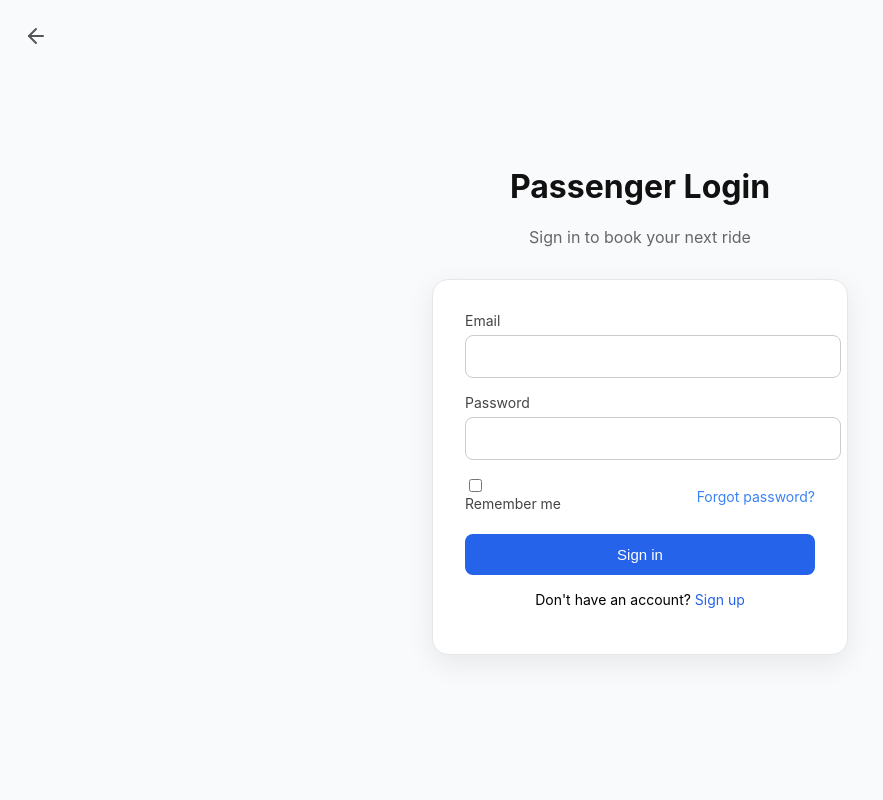
After one commit to medaminebounya/Gestion-De-Services-De-Transport-Urbain, a PHP site: page /LoginPassenger.html in a window 1280 px wide. The commit adds this page. Shown: the whole page, without its empty margins (0-883 px from the left). Run offline with PHP 8.4, Linux system fonts and the light colour scheme.

Commit message:
Added Stuff
New login page and it's own style file, did some dilly dally with some details.

```diff
--- /dev/null
+++ b/Login.css
@@ -0,0 +1,108 @@
+body {
+    margin: 0;
+    background: #f9fafb; /* Light gray */
+    font-family: 'Inter', sans-serif;
+    display: flex;
+    justify-content: center;
+    align-items: center;
+    min-height: 100vh;
+}
+
+.back-button {
+    position: absolute;
+    top: 24px;
+    left: 24px;
+    color: #555;
+    text-decoration: none;
+    transition: color .2s;
+}
+
+.back-button:hover {
+    color: #000;
+}
+
+header {
+    text-align: center;
+    margin-bottom: 32px;
+}
+
+header h1 {
+    font-size: 32px;
+    font-weight: 700;
+    color: #111;
+}
+
+header p {
+    color: #666;
+}
+
+.card {
+    background: white;
+    padding: 32px;
+    border-radius: 16px;
+    border: 1px solid #e5e7eb;
+    box-shadow: 0 8px 28px rgba(0,0,0,0.08);
+    width: 350px;
+}
+
+label {
+    font-size: 14px;
+    color: #444;
+    margin-bottom: 6px;
+    display: block;
+}
+
+input[type="email"],
+input[type="password"] {
+    width: 100%;
+    padding: 12px;
+    border-radius: 8px;
+    border: 1px solid #ccc;
+    margin-bottom: 16px;
+    font-size: 15px;
+}
+
+input:focus {
+    outline: none;
+    border-color: #3b82f6;
+}
+
+.remember-row {
+    display: flex;
+    justify-content: space-between;
+    align-items: center;
+    margin-bottom: 16px;
+    font-size: 14px;
+}
+
+.forgot {
+    color: #3b82f6;
+    text-decoration: none;
+}
+
+button {
+    width: 100%;
+    padding: 12px;
+    background: #2563eb;
+    color: white;
+    border: none;
+    border-radius: 8px;
+    font-size: 15px;
+    cursor: pointer;
+    transition: background .2s;
+}
+
+button:hover {
+    background: #1e4ed8;
+}
+
+.signup {
+    text-align: center;
+    margin-top: 16px;
+    font-size: 14px;
+}
+
+.signup a {
+    color: #2563eb;
+    text-decoration: none;
+}
--- /dev/null
+++ b/LoginPassenger.html
@@ -0,0 +1,58 @@
+<!DOCTYPE html>
+<html lang="en">
+<head>
+    <meta charset="UTF-8">
+    <meta name="viewport" content="width=device-width, initial-scale=1.0">
+    <title>RideRight - Passenger Login</title>
+    <link rel="stylesheet" href="login.css"> <!-- Our CSS -->
+    <script src="https://unpkg.com/feather-icons"></script>
+</head>
+
+<body>
+    <a href="../index.html" class="back-button">
+        <i data-feather="arrow-left"></i>
+    </a>
+    <!-- <a href="#" class="floating-btn">
+        <i data-feather="user"></i>
+    </a> -->
+    <div class="container">
+        <header>
+            <h1>Passenger Login</h1>
+            <p>Sign in to book your next ride</p>
+        </header>
+
+        <main>
+            <div class="card">
+
+                <form>
+                    <label>Email</label>
+                    <input type="email" required>
+
+                    <label>Password</label>
+                    <input type="password" required>
+
+                    <div class="remember-row">
+                        <div>
+                            <input type="checkbox" id="remember">
+                            <label for="remember">Remember me</label>
+                        </div>
+
+                        <a href="#" class="forgot">Forgot password?</a>
+                    </div>
+
+                    <button type="submit">Sign in</button>
+                </form>
+
+                <div class="signup">
+                    <p>Don't have an account? <a href="#">Sign up</a></p>
+                </div>
+
+            </div>
+        </main>
+    </div>
+
+    <script>
+        feather.replace();
+    </script>
+</body>
+</html>
--- a/index.php
+++ b/index.html
@@ -16,7 +16,7 @@
         <main>
             <div class="grid">
                 <!-- Passenger -->
-                <a href="/login/Passenger" class="login-card" aria-label="Login as Passenger">
+                <a href="LoginPassenger.html" class="login-card" aria-label="Login as Passenger">
                 <div class="card-front" role="button">
                     <div class="icon-container icon-pass" aria-hidden="true">
                     <i data-feather="user"></i>
@@ -36,7 +36,7 @@
                         <i data-feather="truck"></i>
                     </div>
                     <h2>Chauffeur</h2>
-                    <p class="description">Accept rides, manage your schedule, and earn money</p>
+                    <p class="description">Ta7iati si chifor nta likayn wmakayn ma7sn</p>
                         <div class="card-cta" style="color:#047857;">
                             <span>Login as Chauffeur</span>
                             <i data-feather="arrow-right"></i>
```
Also changed, not shown: styling.css (+9 -7 lines).
